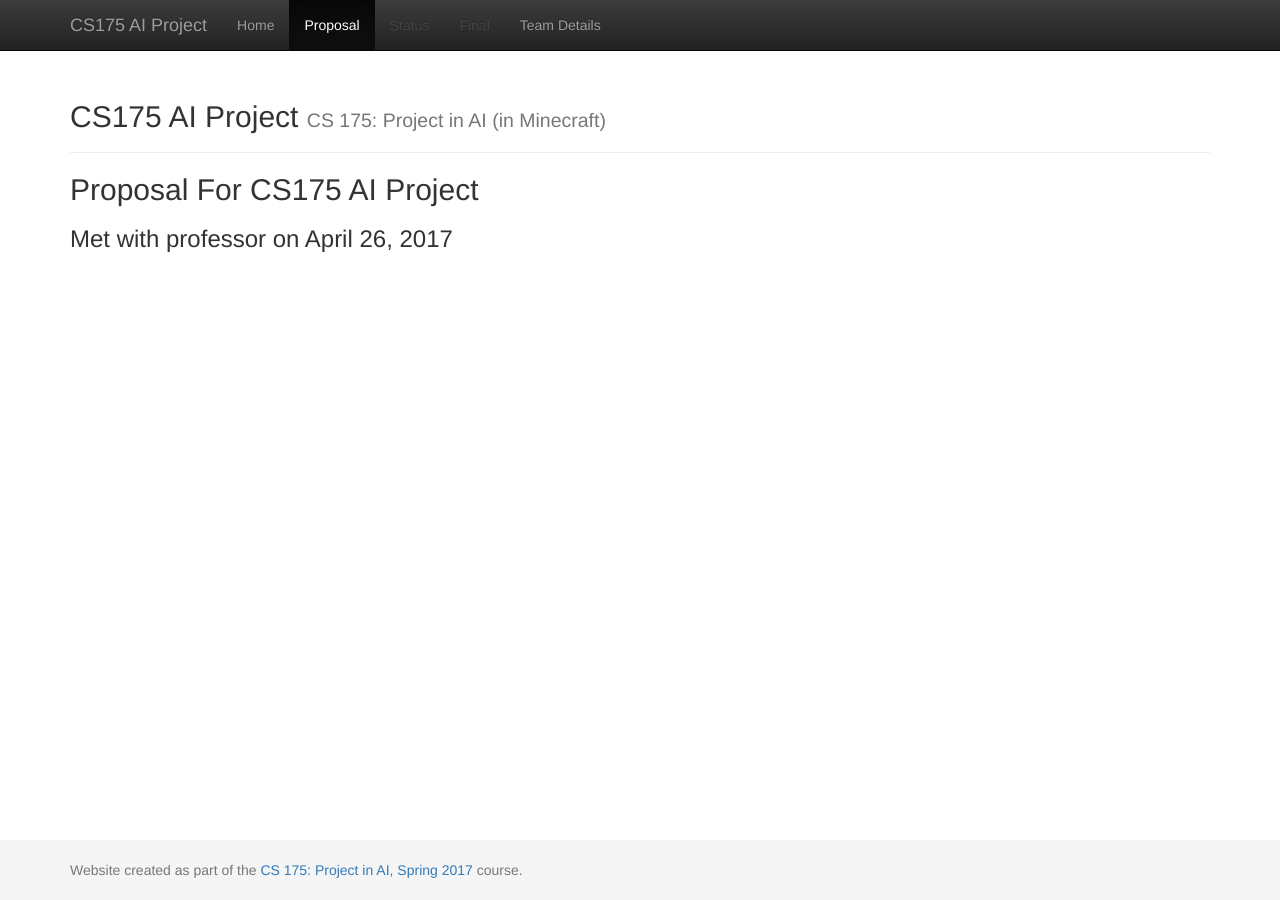
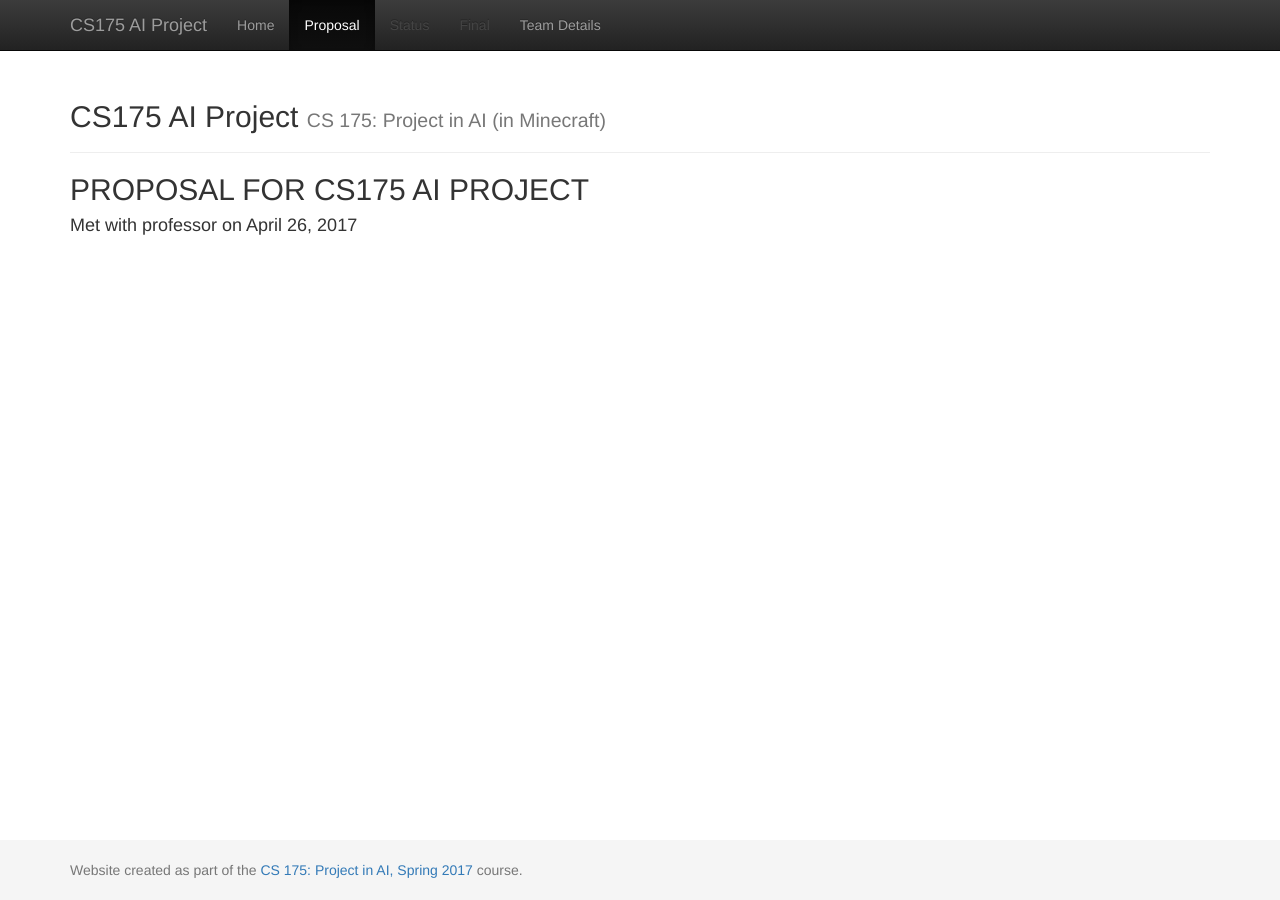
Before and after one commit to minhdna/JPS, a Jekyll site: the page built from docs/proposal.md, in a window 1280 px wide. Built offline with Jekyll 4.4.1, drawn with Linux system fonts in a browser that asks for light colours.

```diff
--- a/docs/proposal.md
+++ b/docs/proposal.md
@@ -3,5 +3,5 @@ layout: default
 title: Proposal
 ---
 
-## Proposal For CS175 AI Project
-### Met with professor on April 26, 2017
+## PROPOSAL FOR CS175 AI PROJECT
+#### Met with professor on April 26, 2017
```
